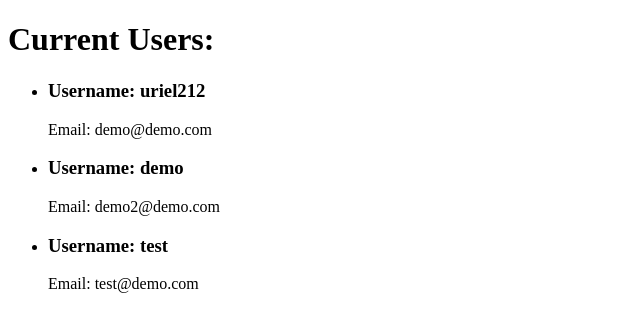
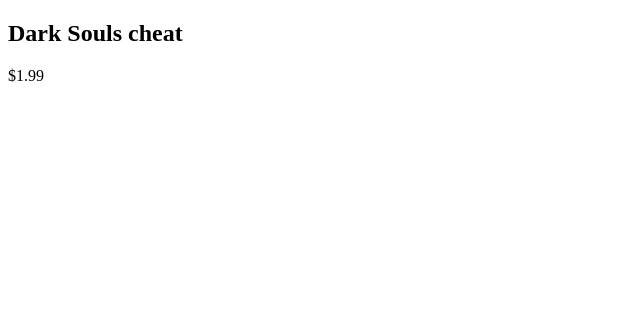
Before and after one commit to uriel212/react_demo, a React (Vite) app: page / in a window 1280 px wide. Shown: the top 332 px of the page, without its empty margins (0-640 px from the left). Built offline with nearby package versions, Linux system fonts and the light colour scheme.

Commit message:
Restructure and section about props

```diff
--- a/src/App.jsx
+++ b/src/App.jsx
@@ -3,13 +3,16 @@
 // import JSXRules from './Components/JSXRules';
 // import MainContent from './MainContent';
 
-import ExerciseLists from "./Components/Exercises/ExerciseLists";
+import ProductsProps from "./Components/Exercises/ProductsProps";
+import Props from "./Components/Teaching/Props";
+
+// import ExerciseLists from "./Components/Exercises/ExerciseLists";
 // import Lists from "./Components/Lists";
 
 const App = () => {
   return (
     <>
-      <ExerciseLists />
+      <ProductsProps name="Dark Souls cheat" price="$1.99" />
     </>
   );
 }
--- /dev/null
+++ b/src/Components/Exercises/ProductsProps.jsx
@@ -0,0 +1,10 @@
+const ProductsProps = ({name, price}) => {
+  return (
+    <div>
+        <h2>{name}</h2>
+        <p>{price}</p>
+    </div>
+  )
+}
+
+export default ProductsProps
--- /dev/null
+++ b/src/Components/Teaching/Props.jsx
@@ -0,0 +1,10 @@
+const Props = (props) => {
+  return (
+    <div>
+        <h1>{props.username}</h1>
+        <p>{props.age}</p>
+    </div>
+  )
+}
+
+export default Props
```
Also changed, not shown: src/Components/Exercises/Greeting.jsx (renamed from src/Components/Teaching/Greeting.jsx), src/Components/Teaching/Layout/Footer.jsx (renamed from src/Components/Teaching/Footer.jsx), src/Components/Teaching/Layout/Header.jsx (renamed from src/Components/Teaching/Header.jsx).
